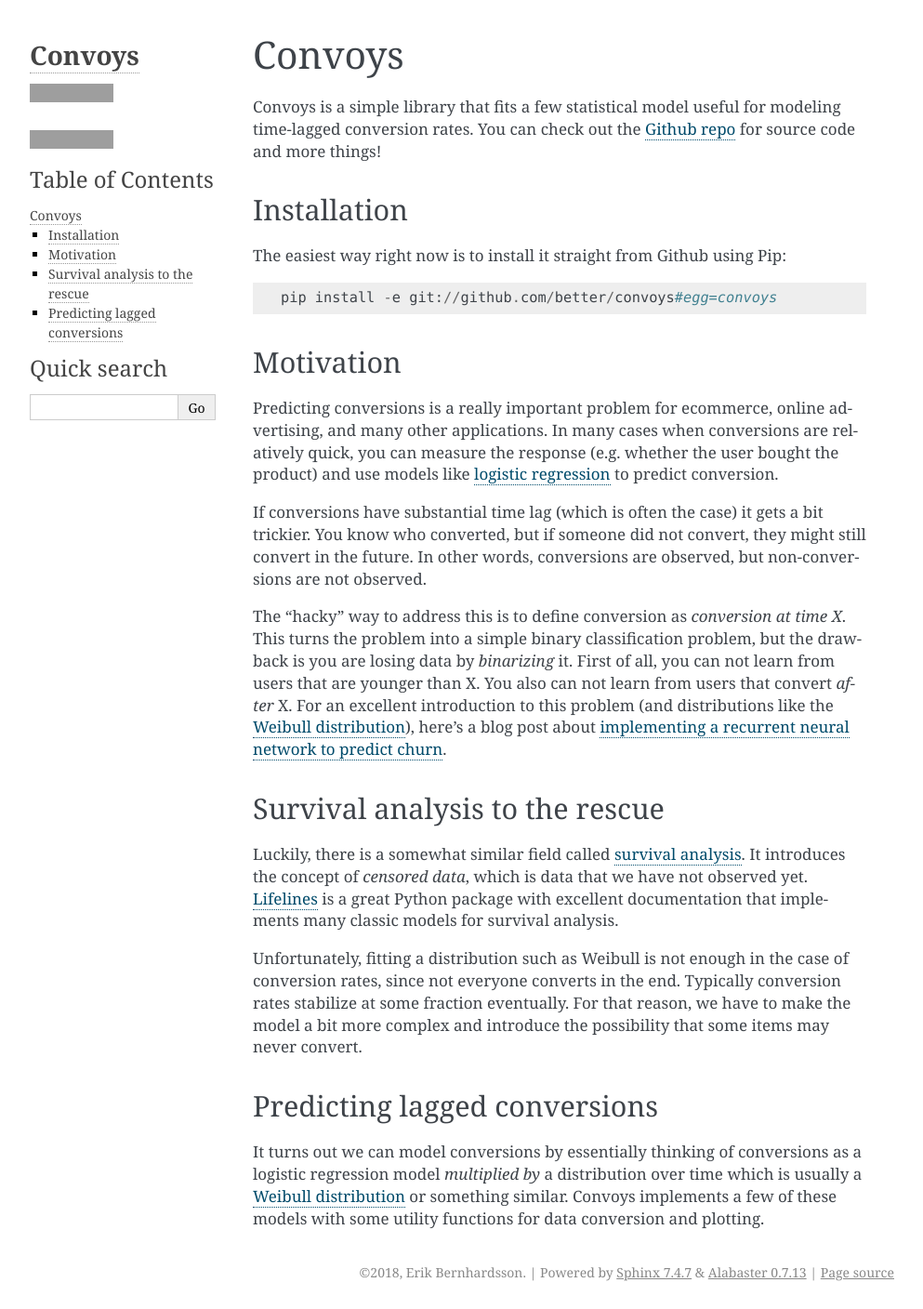
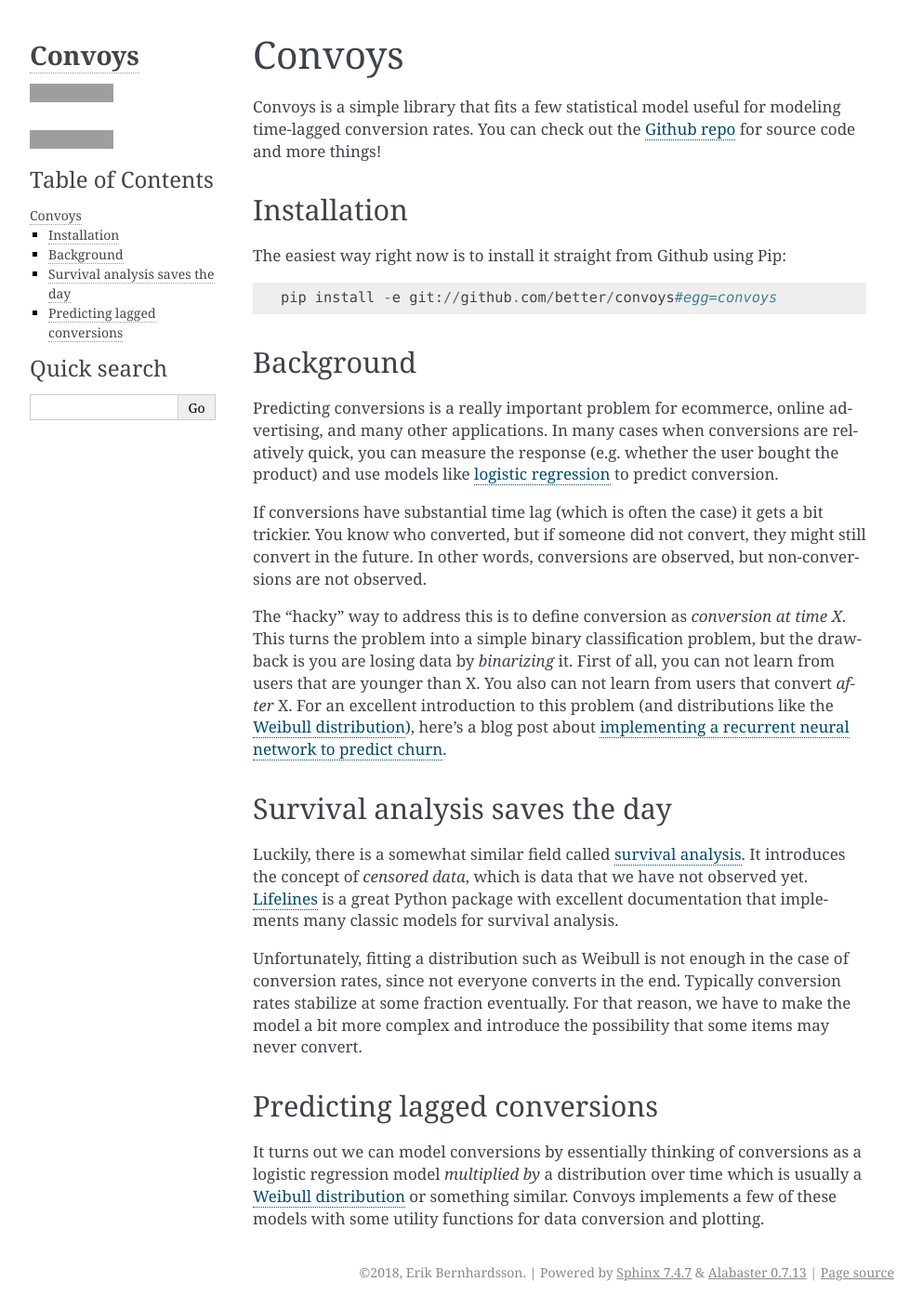
Before and after one commit to better/convoys, a Sphinx documentation site: the page built from docs/introduction.rst, in a window 1280 px wide. Shown: the whole page at 93% size, without its empty margins (148-1141 px from the left). Built offline with Sphinx 7.4.7, drawn with Linux system fonts in a browser that asks for light colours; the version number is read from the project's files by our own code; grey boxes are pictures that could not be loaded.

Commit message:
some more motivation stuff

```diff
--- a/docs/index.rst
+++ b/docs/index.rst
@@ -2,6 +2,7 @@
 
 .. include:: examples.rst
 
+.. include:: motivation.rst
 
 Full API documentation
 ======================
--- a/docs/introduction.rst
+++ b/docs/introduction.rst
@@ -14,7 +14,7 @@
     pip install -e git://github.com/better/convoys#egg=convoys
 
 
-Motivation
+Background
 ----------
 
 Predicting conversions is a really important problem for ecommerce, online advertising, and many other applications.
@@ -30,7 +30,7 @@
 You also can not learn from users that convert *after* X.
 For an excellent introduction to this problem (and distributions like the `Weibull distribution <https://en.wikipedia.org/wiki/Weibull_distribution>`_), here's a blog post about `implementing a recurrent neural network to predict churn <https://ragulpr.github.io/2016/12/22/WTTE-RNN-Hackless-churn-modeling/>`_.
 
-Survival analysis to the rescue
+Survival analysis saves the day
 -------------------------------
 
 Luckily, there is a somewhat similar field called `survival analysis <https://en.wikipedia.org/wiki/Survival_analysis>`_.
```
Also changed, not shown: docs/motivation.rst (added, +10 -0 lines), docs/images/conversion.gif (added).
